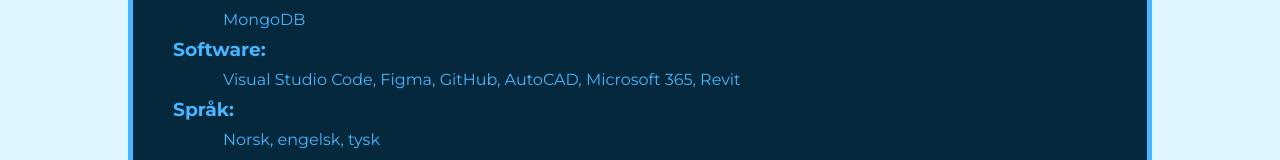
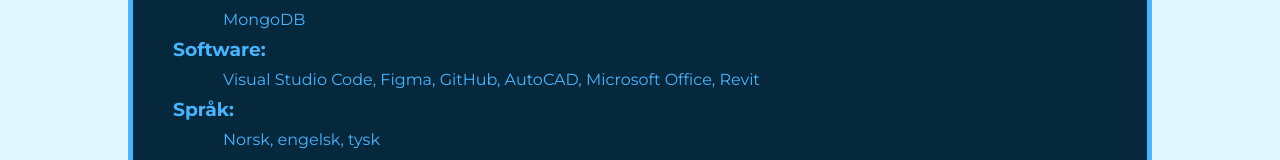
Before and after one commit to Georg-Kodehode/my-portfolio, a React (Create React App) app: page /#/cv in a window 1280 px wide. Shown: the part 456-616 px from the top of the page. Built offline with nearby package versions, Linux system fonts and the light colour scheme.

Commit message:
update CV

```diff
--- a/src/pages/SkillsPage.jsx
+++ b/src/pages/SkillsPage.jsx
@@ -39,7 +39,8 @@
           <Skill>
             <SkillsCategory>Software:</SkillsCategory>
             <SkillList>
-              Visual Studio Code, Figma, GitHub, AutoCAD, Microsoft 365, Revit
+              Visual Studio Code, Figma, GitHub, AutoCAD, Microsoft Office,
+              Revit
             </SkillList>
           </Skill>
           <Skill>
```
Also changed, not shown: 1 other file (tests, documents, lock files or other folders).
